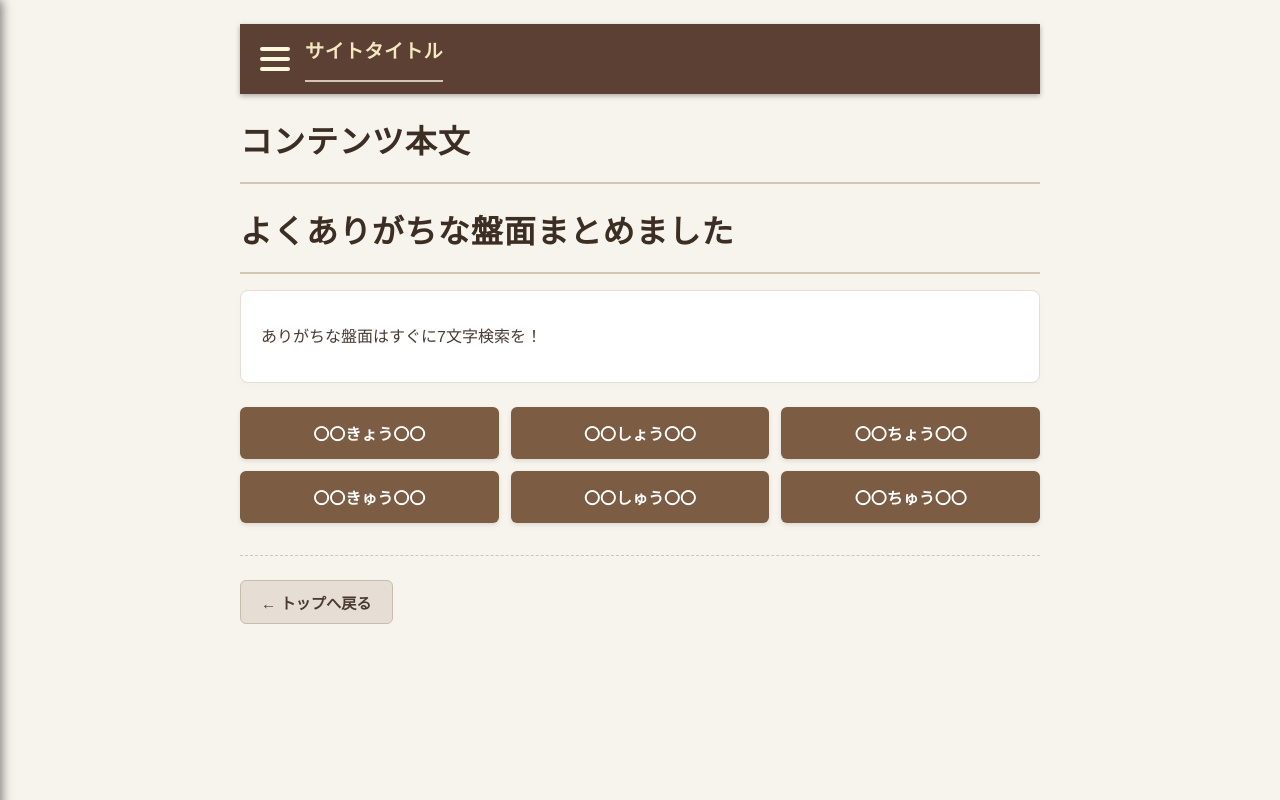
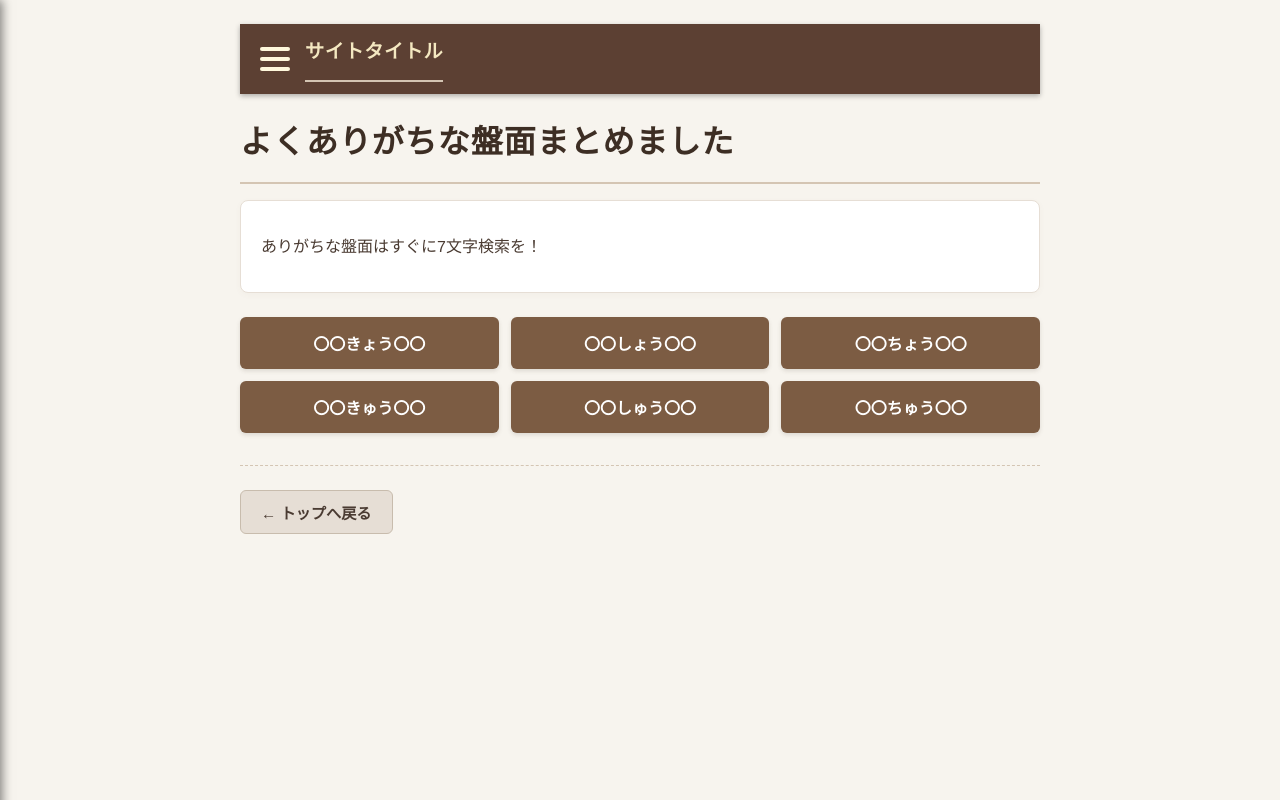
Before and after one commit to Nezumika/nezumika-kotodaman, a website: page yokuarubanmen.html in a window 1280 px wide. Drawn offline with Linux system fonts and the light colour scheme.

Commit message:
Add files via upload

```diff
--- a/yokuarubanmen.html
+++ b/yokuarubanmen.html
@@ -132,11 +132,6 @@
         <!-- 💡 ここに自動でメニューが挿入されます！ -->
         <div id="header-placeholder"></div>
 
-        <!-- ここから下が各ページのコンテンツ -->
-        <main>
-            <h1>コンテンツ本文</h1>
-        </main>
-
     </body>
 
     <h1>よくありがちな盤面まとめました</h1>
```
Also changed, not shown: kourin.html (+0 -4 lines), mmkyuumm.html (+0 -4 lines).
